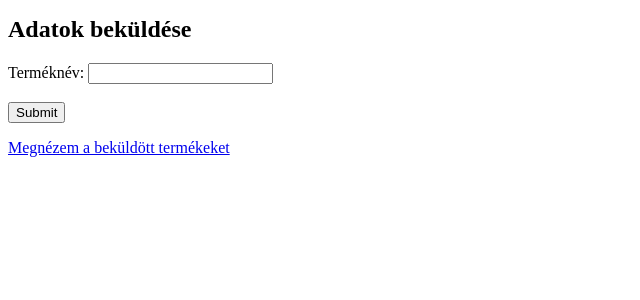
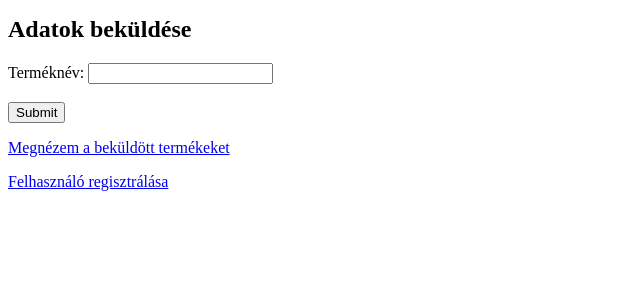
Before and after one commit to juhaszszabolcs90/24_10_08_Juhasz_Szabolcs_Note, a Flask app: page / in a window 1280 px wide. Shown: the part 427-727 px from the top of the page, without its empty margins (0-640 px from the left). Run offline with Flask 3, Linux system fonts and the light colour scheme.

Commit message:
add routes to html files

```diff
--- a/templates/admin.html
+++ b/templates/admin.html
@@ -26,5 +26,7 @@
     {% else %}
         <p>Nincs regisztrált felhasználó.</p>
     {% endif %}
+
+    <p><a href="/">Vissza a főoldalra</a></p>
 </body>
 </html>
--- a/templates/index.html
+++ b/templates/index.html
@@ -65,6 +65,7 @@
 </form>
 
 <p><a href="/products">Megnézem a beküldött termékeket</a></p>
+<p><a href="/signup">Felhasználó regisztrálása</a></p>
 
 </body>
 </html>
```
